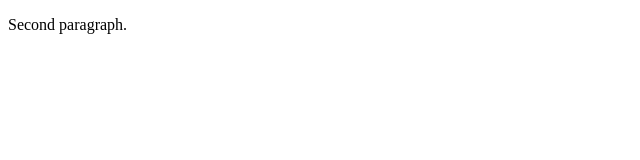
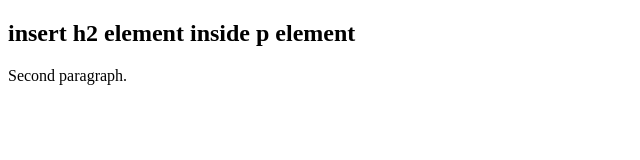
Before and after one commit to TadesseDev/Data-visuallization-with-D3.JS, a plain HTML site: page index.html in a window 1280 px wide. Shown: the whole page, without its empty margins (0-640 px from the left). Drawn offline with nearby package versions, Linux system fonts and the light colour scheme.

Commit message:
Insert inner html with d3.select.html

```diff
--- a/index.html
+++ b/index.html
@@ -16,7 +16,7 @@
     </div>
     <p></p>
     <script>
-      d3.select("div").select("p").remove()
+      d3.select("div").select("p").html("<h2> insert h2 element inside p element </h2>")
     </script>
   </body>
 </html>
```
